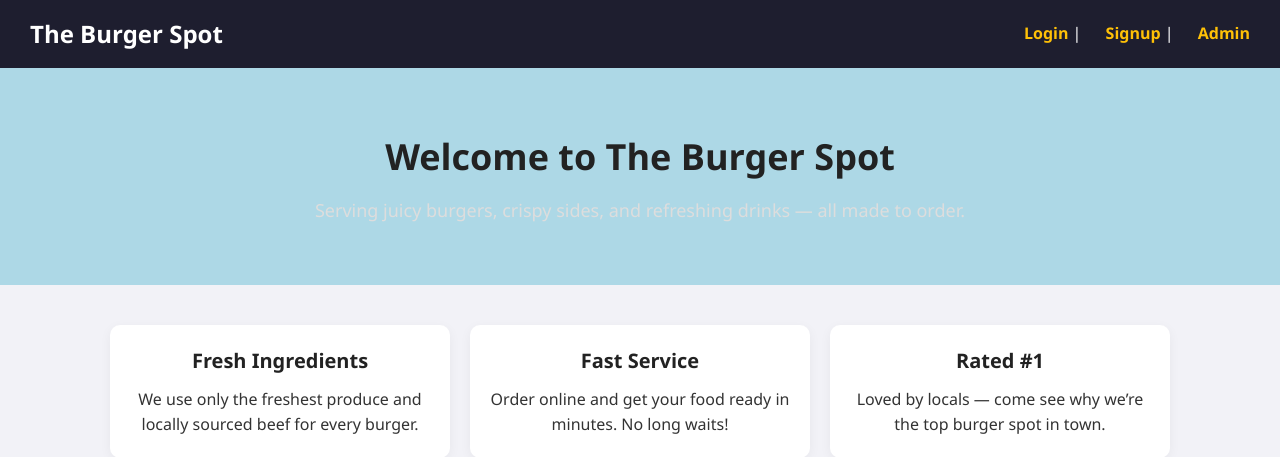
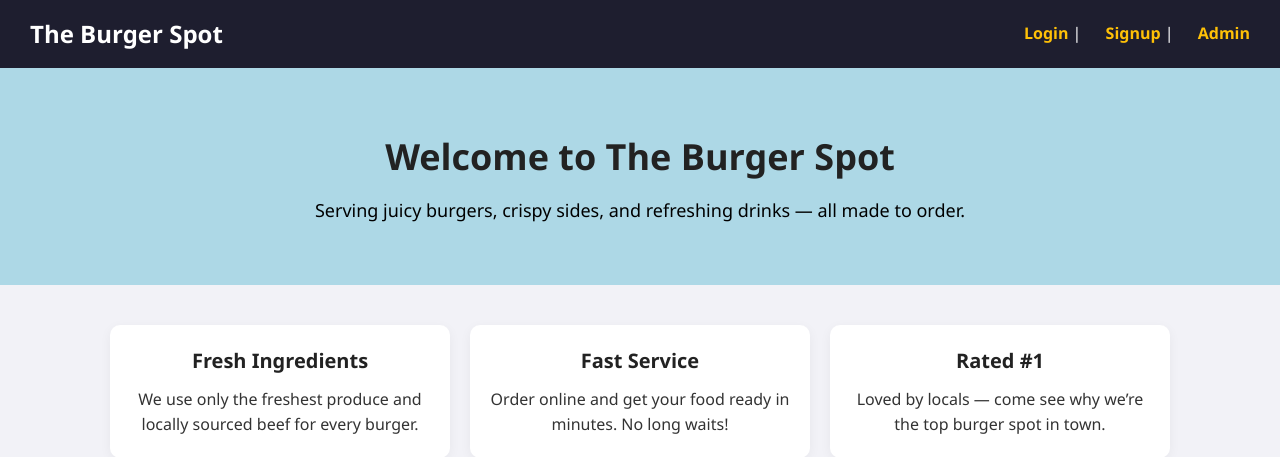
Before and after one commit to cring333/SDEV220sample, a Flask app: page / in a window 1280 px wide. Shown: the top 457 px of the page. Run offline with Flask 3, Linux system fonts and the light colour scheme.

Commit message:
Make hero subtitle text black

```diff
--- a/final-project/static/style.css
+++ b/final-project/static/style.css
@@ -168,7 +168,7 @@ pre.orders {
 
 .hero p {
   font-size: 18px;
-  color: #ddd;
+  color: black;
 }
 
 /* Hero Section */
```
